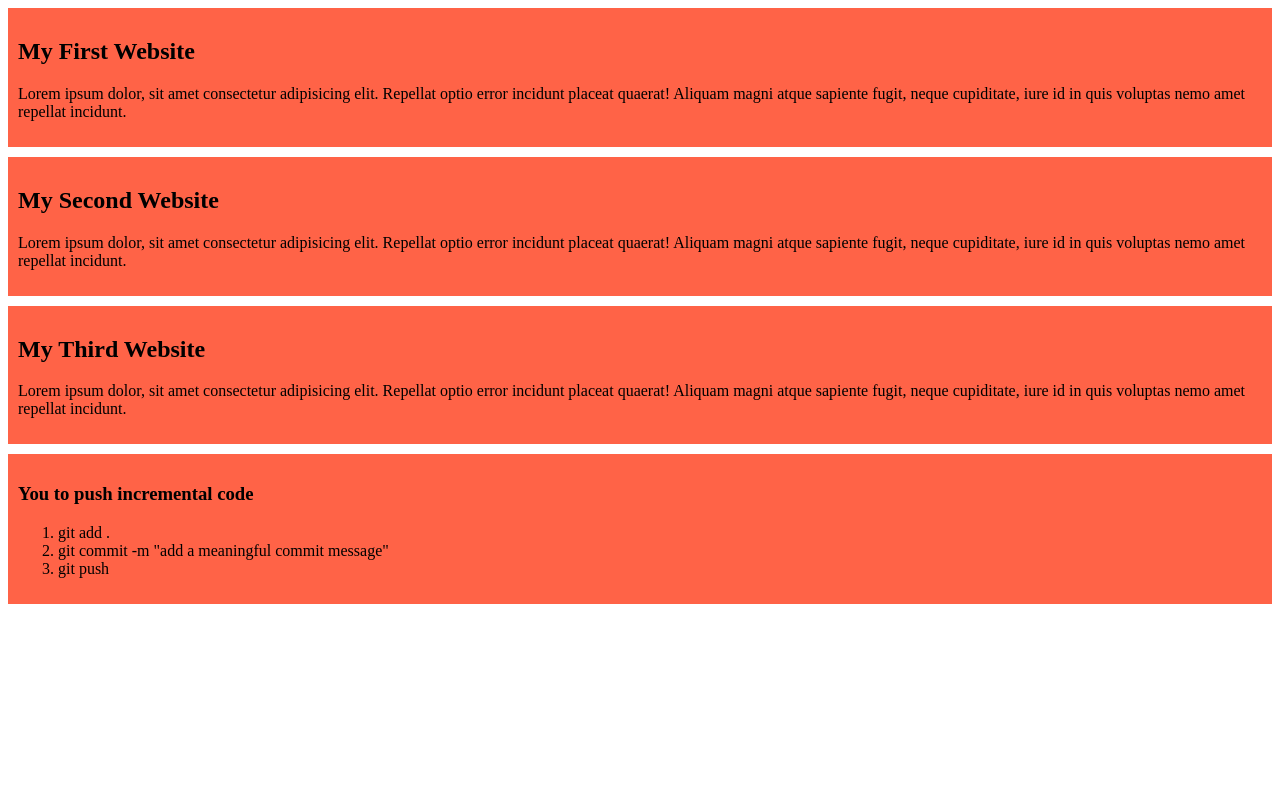
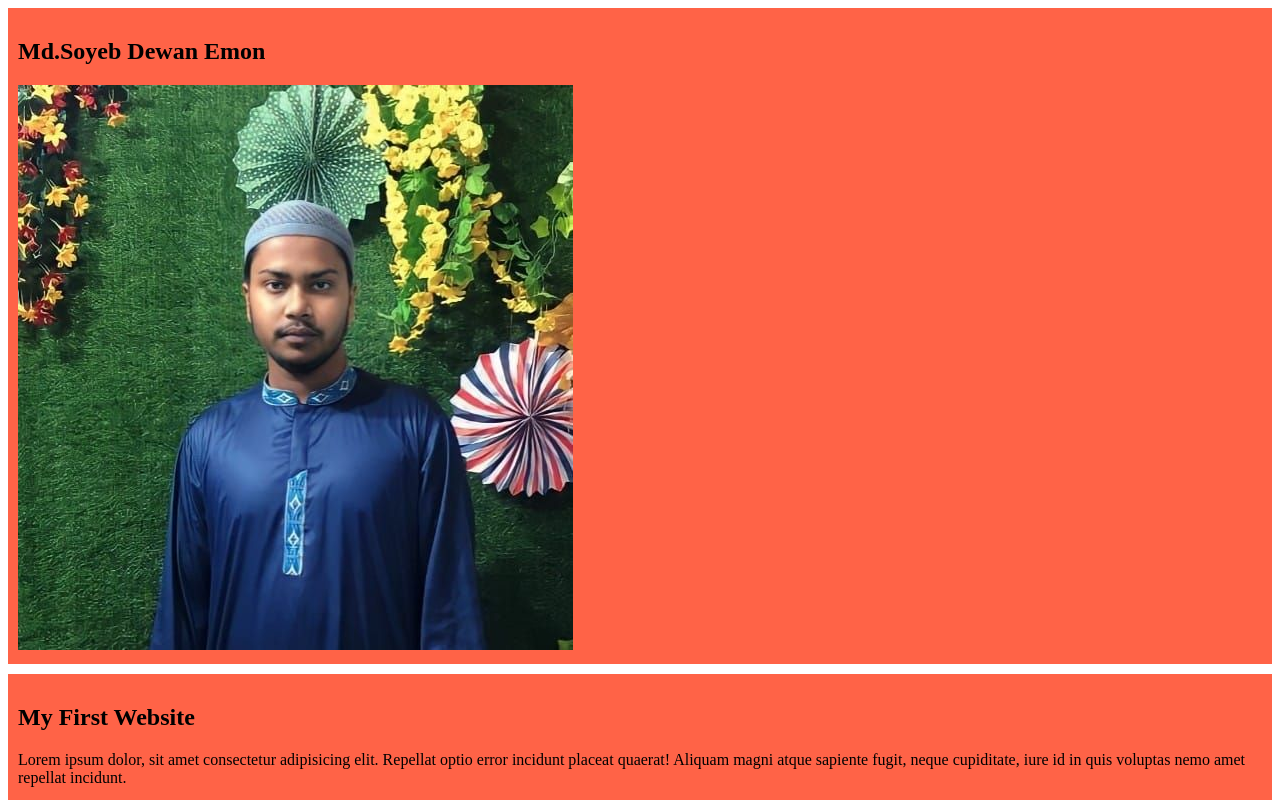
Before and after one commit to emondewan20/my-simple-website, a plain HTML site: page index.html in a window 1280 px wide. Shown: the top 800 px of the page. Drawn offline with Linux system fonts and the light colour scheme.

Commit message:
added Dewan emon

```diff
--- a/index.html
+++ b/index.html
@@ -7,6 +7,10 @@
     <link rel="stylesheet" href="styles/blog.css">
 </head>
 <body>
+    <div>
+        <h2>Md.Soyeb Dewan Emon</h2>
+        <img src="img/Dewan Emon-1.jpg" alt="">
+    </div>
     <div>
         <h2>My First Website</h2>
         <p>Lorem ipsum dolor, sit amet consectetur adipisicing elit. Repellat optio error incidunt placeat quaerat! Aliquam magni atque sapiente fugit, neque cupiditate, iure id in quis voluptas nemo amet repellat incidunt.</p>
@@ -27,5 +31,6 @@
             <li>git push</li>
         </ol>
     </div>
+
 </body>
 </html>
```
Also changed, not shown: img/Dewan Emon-1.jpg (added), img/Dewan Emon.jpg (added).
